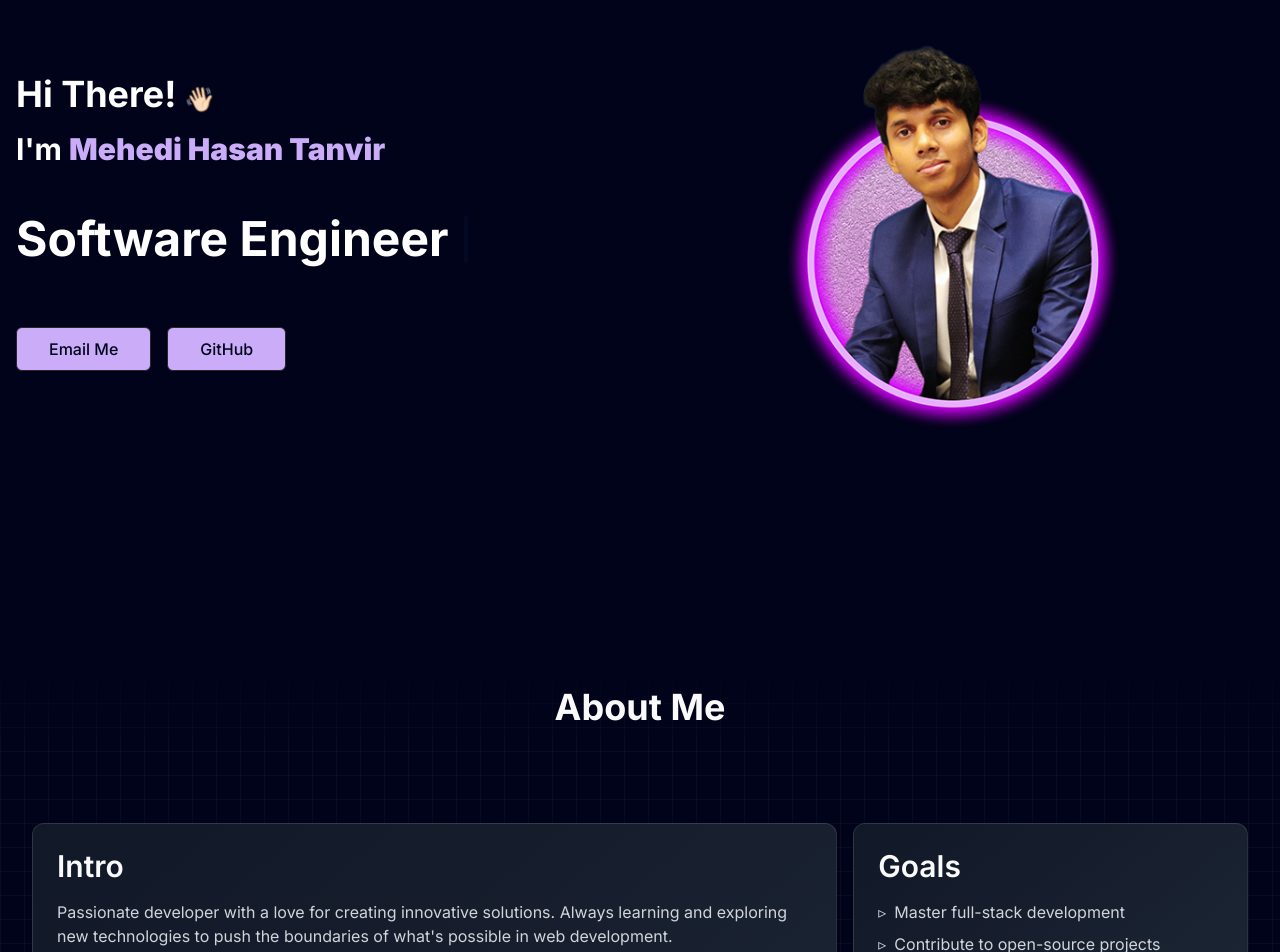
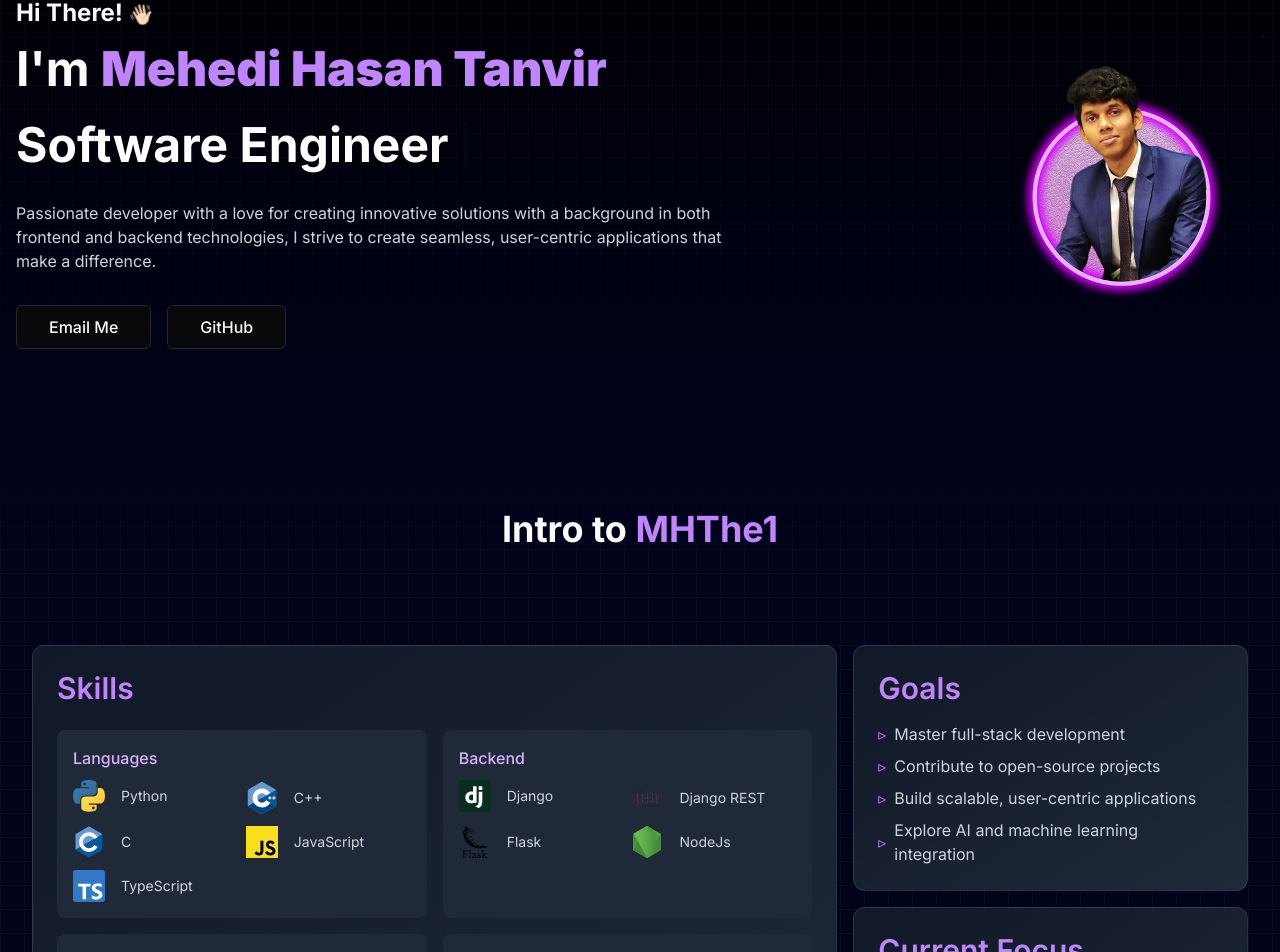
Before and after one commit to MHThe1/portfolio-nextjs, a Next.js app: page / in a window 1280 px wide. Shown: the part 131-1083 px from the top of the page. Built offline with nearby package versions, Linux system fonts and the light colour scheme.

Commit message:
intro and landing page upadated and redistributed

```diff
--- a/components/Intro.tsx
+++ b/components/Intro.tsx
@@ -99,7 +99,7 @@ export default function Grid() {
       <div className="relative w-full overflow-hidden">
         <div className="relative z-10 py-8">
           <h1 className="text-4xl font-bold text-center">
-            About <span className="text-purple-500">Me</span>
+            Intro to <span className="text-purple-400">MHThe1</span>
           </h1>
         </div>
 
@@ -108,22 +108,9 @@ export default function Grid() {
         <div className="relative z-10 py-12 container mx-auto px-4">
           <BentoGrid>
             <BentoGridItem className="md:col-span-2 md:row-span-2">
-              <h2 className="text-3xl font-semibold mb-4 text-purple-500">Intro</h2>
+              <h2 className="text-3xl font-semibold mb-4 text-purple-400">Skills</h2>
               <div className="space-y-4">
-                <p className="text-gray-300">
-                  Passionate developer with a love for creating innovative
-                  solutions. Always learning and exploring new technologies to push
-                  the boundaries of what's possible in web development.
-                </p>
-                <p className="text-gray-300">
-                  With a background in both frontend and backend technologies, I
-                  strive to create seamless, user-centric applications that make a
-                  difference.
-                </p>
                 <div className="mt-6">
-                  <h3 className="text-xl font-semibold mb-3 text-purple-500">
-                    Skills
-                  </h3>
                   <div className="grid grid-cols-2 gap-4">
                     {skills.map((skillSet, index) => (
                       <div key={index} className="bg-gray-800 p-4 rounded-lg">
@@ -145,28 +132,28 @@ export default function Grid() {
               </div>
             </BentoGridItem>
             <BentoGridItem>
-              <h2 className="text-3xl font-semibold mb-4 text-purple-500">Goals</h2>
+              <h2 className="text-3xl font-semibold mb-4 text-purple-400">Goals</h2>
               <ul className="list-none text-gray-300 space-y-2">
                 <li className="flex items-center">
-                  <span className="text-purple-500 mr-2">▹</span>
+                  <span className="text-purple-400 mr-2">▹</span>
                   Master full-stack development
                 </li>
                 <li className="flex items-center">
-                  <span className="text-purple-500 mr-2">▹</span>
+                  <span className="text-purple-400 mr-2">▹</span>
                   Contribute to open-source projects
                 </li>
                 <li className="flex items-center">
-                  <span className="text-purple-500 mr-2">▹</span>
+                  <span className="text-purple-400 mr-2">▹</span>
                   Build scalable, user-centric applications
                 </li>
                 <li className="flex items-center">
-                  <span className="text-purple-500 mr-2">▹</span>
+                  <span className="text-purple-400 mr-2">▹</span>
                   Explore AI and machine learning integration
                 </li>
               </ul>
             </BentoGridItem>
             <BentoGridItem>
-              <h2 className="text-3xl font-semibold mb-4 text-purple-500">
+              <h2 className="text-3xl font-semibold mb-4 text-purple-400">
                 Current Focus
               </h2>
               <p className="text-gray-300 mb-2">
--- a/components/Landing.tsx
+++ b/components/Landing.tsx
@@ -1,52 +1,79 @@
-'use client'
+"use client";
 
-import React from "react"
-import { motion } from "framer-motion"
-import Image from "next/image"
-import TypewriterEffect from "./TypewriterEffect"
+import React from "react";
+import { motion } from "framer-motion";
+import Image from "next/image";
+import TypewriterEffect from "./TypewriterEffect";
 import { Button } from "@/components/ui/button";
+import BackgroundGrid from "./ui/BackgroundGrid";
 
 export default function Landing() {
   const fadeInUp = {
     hidden: { opacity: 0, y: 30 },
-    visible: { opacity: 1, y: 0, transition: { duration: 0.8, ease: "easeOut" } },
-  }
+    visible: {
+      opacity: 1,
+      y: 0,
+      transition: { duration: 0.8, ease: "easeOut" },
+    },
+  };
 
   return (
-    <section id="home" className="relative text-white">
-      <div className="container mx-auto px-4 py-16 md:py-32">
-        <div className="flex flex-col-reverse md:flex-row items-center justify-between">
+    <section id="home">
+      <div className="relative w-full overflow-hidden">
+        <BackgroundGrid />
+        <div className="relative z-10 py-12 container mx-auto px-4 md:pt-32">
+          <div className="grid grid-cols-1 md:grid-cols-7 gap-4 items-center">
             <motion.div
-            className="w-full md:w-1/2 text-center md:text-left mt-8 md:mt-0"
+              className="col-span-1 md:col-span-3 flex justify-center md:order-last order-first md:pl-60 mt-10 md:mt-0"
+              initial={{ opacity: 0, scale: 0.8 }}
+              animate={{ opacity: 1, scale: 1 }}
+              transition={{ duration: 0.8, ease: "easeOut" }}
+            >
+              <Image
+                src="/myDp.png"
+                alt="Mehedi Hasan Tanvir"
+                className="max-h-[250px] md:max-h-[450px] object-contain"
+                width={500}
+                height={500}
+              />
+            </motion.div>
+
+            <motion.div
+              className="col-span-1 md:col-span-4 text-center md:text-left"
               initial="hidden"
               animate="visible"
               variants={fadeInUp}
             >
-            <h1 className="text-3xl sm:text-4xl font-bold mb-4">
+              <h1 className="text-lg md:text-2xl font-bold mb-2 md:mb-4">
                 Hi There!{" "}
                 <span
                   role="img"
                   aria-label="wave"
-                className="wave text-2xl inline-block animate-waving-hand"
+                  className="wave text-xl inline-block animate-waving-hand"
                 >
                   👋🏻
                 </span>
               </h1>
-
-            <h1 className="text-2xl sm:text-3xl font-bold mb-4">
-              I'm <strong className="text-purple">Mehedi Hasan Tanvir</strong>
+              <h1 className="text-2xl sm:text-5xl font-bold md:mb-1">
+                I'm <strong className="text-purple-400">Mehedi Hasan Tanvir</strong>
               </h1>
-
-            <div className="mt-6 flex justify-center md:justify-start">
+              <div className="flex justify-center md:justify-start">
                 <TypewriterEffect />
               </div>
-
+              <p className="text-gray-300">
+                Passionate developer with a love for creating innovative
+                solutions with a background in both frontend and backend
+                technologies, I strive to create seamless, user-centric
+                applications that make a difference.
+              </p>
               <div className="mt-8 flex flex-col sm:flex-row justify-center md:justify-start space-y-4 sm:space-y-0 sm:space-x-4">
                 <Button
                   variant="outline"
                   size="lg"
-                className="group relative overflow-hidden transition-all duration-300 ease-out bg-purple text-black-100 hover:bg-primary hover:text-primary-foreground"
-                onClick={() => window.location.href = 'mailto:mehedihtanvir@gmail.com'}
+                  className="group relative overflow-hidden transition-all duration-300 ease-out hover:bg-purple-400 hover:text-primary-foreground"
+                  onClick={() =>
+                    (window.location.href = "mailto:mehedihtanvir@gmail.com")
+                  }
                 >
                   <span className="relative z-10">Email Me</span>
                   <span className="absolute inset-0 bg-primary transform origin-left scale-x-0 group-hover:scale-x-100 transition-transform duration-300 ease-out"></span>
@@ -54,31 +81,19 @@ export default function Landing() {
                 <Button
                   variant="outline"
                   size="lg"
-                className="group relative overflow-hidden transition-all duration-300 ease-out bg-purple text-black-100 hover:bg-primary hover:text-primary-foreground"
-                onClick={() => window.open('https://github.com/MHThe1', '_blank')}
+                  className="group relative overflow-hidden transition-all duration-300 ease-out hover:bg-purple-400 hover:text-primary-foreground"
+                  onClick={() =>
+                    window.open("https://github.com/MHThe1", "_blank")
+                  }
                 >
                   <span className="relative z-10">GitHub</span>
                   <span className="absolute inset-0 bg-primary transform origin-left scale-x-0 group-hover:scale-x-100 transition-transform duration-300 ease-out"></span>
                 </Button>
               </div>
             </motion.div>
-
-          <motion.div
-            className="w-full md:w-1/2 flex justify-center"
-            initial={{ opacity: 0, scale: 0.8 }}
-            animate={{ opacity: 1, scale: 1 }}
-            transition={{ duration: 0.8, ease: "easeOut" }}
-          >
-            <Image
-              src="/myDp.png"
-              alt="Mehedi Hasan Tanvir"
-              className="max-h-[450px] object-contain"
-              width={500}
-              height={500}
-            />
-          </motion.div>
+          </div>
         </div>
       </div>
     </section>
-  )
+  );
 }
--- a/tailwind.config.ts
+++ b/tailwind.config.ts
@@ -41,7 +41,6 @@ const config = {
         blue: {
           "100": "#E4ECFF",
         },
-        purple: "#CBACF9",
         border: "hsl(var(--border))",
         input: "hsl(var(--input))",
         ring: "hsl(var(--ring))",
```
Lines whose indentation alone changed are shown as unchanged.
